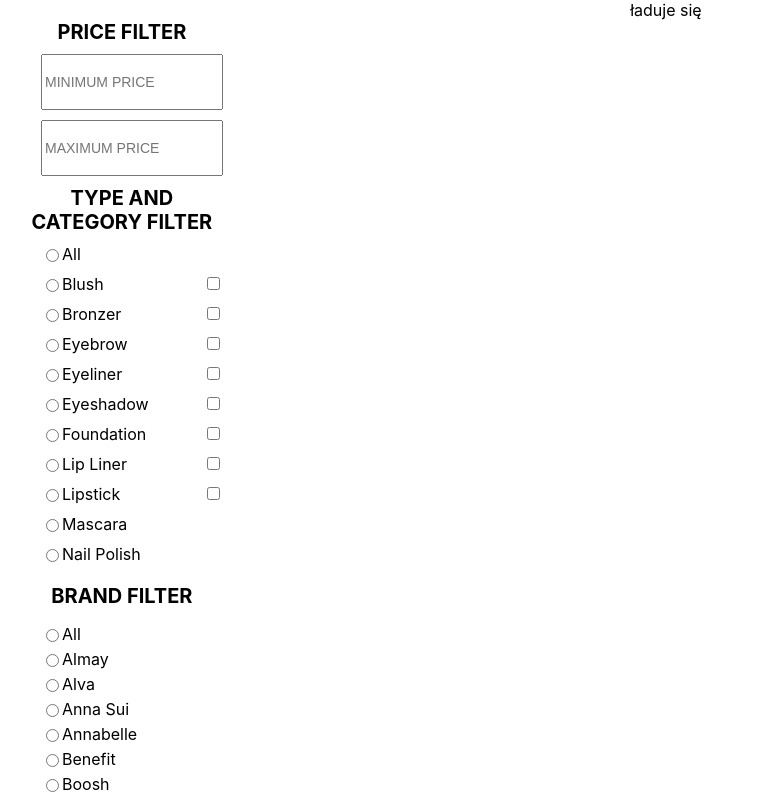
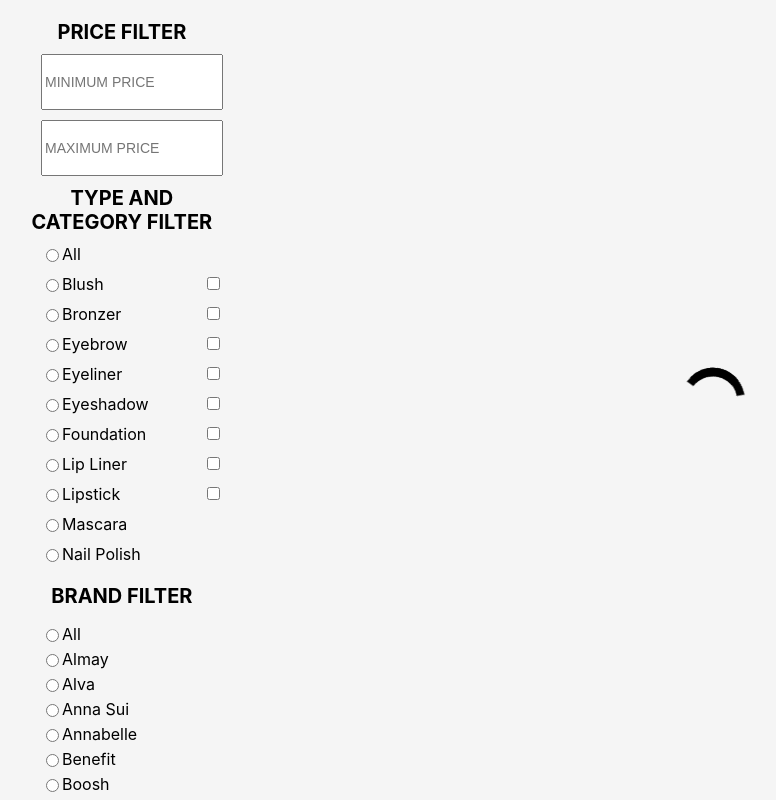
Before and after one commit to sQuIILL/cosmetics-list, a React (Create React App) app: page / in a window 1280 px wide. Shown: the top 800 px of the page, without its empty margins (95-871 px from the left). Built offline with nearby package versions, Linux system fonts and the light colour scheme; no server answers.

Commit message:
Loading icon,

```diff
--- a/public/index.html
+++ b/public/index.html
@@ -1,43 +1,20 @@
 <!DOCTYPE html>
 <html lang="en">
+
 <head>
   <meta charset="utf-8" />
   <link rel="icon" href="%PUBLIC_URL%/favicon.ico" />
   <meta name="viewport" content="width=device-width, initial-scale=1" />
   <meta name="theme-color" content="#000000" />
-    <meta
-      name="description"
-      content="Web site created using create-react-app"
-    />
+  <meta name="description" content="Web site created using create-react-app" />
   <link rel="apple-touch-icon" href="%PUBLIC_URL%/logo192.png" />
-    <!--
-      manifest.json provides metadata used when your web app is installed on a
-      user's mobile device or desktop. See https://developers.google.com/web/fundamentals/web-app-manifest/
-    -->
   <link rel="manifest" href="%PUBLIC_URL%/manifest.json" />
-    <!--
-      Notice the use of %PUBLIC_URL% in the tags above.
-      It will be replaced with the URL of the `public` folder during the build.
-      Only files inside the `public` folder can be referenced from the HTML.
+  <title>cosmetics list</title>
+</head>
 
-      Unlike "/favicon.ico" or "favicon.ico", "%PUBLIC_URL%/favicon.ico" will
-      work correctly both with client-side routing and a non-root public URL.
-      Learn how to configure a non-root public URL by running `npm run build`.
-    -->
-    <title>React App</title>
-  </head>
 <body>
   <noscript>You need to enable JavaScript to run this app.</noscript>
   <div id="root"></div>
-    <!--
-      This HTML file is a template.
-      If you open it directly in the browser, you will see an empty page.
+</body>
 
-      You can add webfonts, meta tags, or analytics to this file.
-      The build step will place the bundled scripts into the <body> tag.
-
-      To begin the development, run `npm start` or `yarn start`.
-      To create a production bundle, use `npm run build` or `yarn build`.
-    -->
-  </body>
 </html>
--- a/src/App.css
+++ b/src/App.css
@@ -1,14 +1,4 @@
 .App {
   text-align: center;
+  background-color: whitesmoke;
 }
-
-.App-header {
-  background-color: #282c34;
-  height: 300px;
-  display: flex;
-  flex-direction: column;
-  align-items: center;
-  justify-content: center;
-  font-size: calc(10px + 2vmin);
-  color: white;
-}
--- /dev/null
+++ b/src/components/LoadingIcon/LoadingIcon.jsx
@@ -0,0 +1,10 @@
+import React from 'react'
+
+import "./loadingIcon.css"
+function LoadingIcon() {
+    return (
+        <div className="lds-ring"><div></div><div></div><div></div><div></div></div>
+    )
+}
+
+export default LoadingIcon
--- /dev/null
+++ b/src/components/LoadingIcon/loadingIcon.css
@@ -0,0 +1,35 @@
+.lds-ring {
+    display: inline-block;
+    position: relative;
+    width: 80px;
+    height: 80px;
+  }
+  .lds-ring div {
+    box-sizing: border-box;
+    display: block;
+    position: absolute;
+    width: 64px;
+    height: 64px;
+    margin: 8px;
+    border: 8px solid black;
+    border-radius: 50%;
+    animation: lds-ring 1.2s cubic-bezier(0.5, 0, 0.5, 1) infinite;
+    border-color: black transparent transparent transparent;
+  }
+  .lds-ring div:nth-child(1) {
+    animation-delay: -0.45s;
+  }
+  .lds-ring div:nth-child(2) {
+    animation-delay: -0.3s;
+  }
+  .lds-ring div:nth-child(3) {
+    animation-delay: -0.15s;
+  }
+  @keyframes lds-ring {
+    0% {
+      transform: rotate(0deg);
+    }
+    100% {
+      transform: rotate(360deg);
+    }
+  }
--- a/src/components/PageLayout/CosmeticsListPage.jsx
+++ b/src/components/PageLayout/CosmeticsListPage.jsx
@@ -1,23 +1,26 @@
 import React from 'react'
 import useGetFilteredProducts from '../../middleware/useGetFilteredProducts';
+import LoadingIcon from '../LoadingIcon/LoadingIcon';
 import ProductsListLayout from '../ProductsListLayout/ProductsListLayout'
 import Sidebar from '../Sidebar/Sidebar';
+
 
 export default function CosmeticsListPage() {
     const { isLoading } = useGetFilteredProducts();
 
     return (
-        <div
-            style={{
-                display: "grid",
-                gridTemplateColumns: "repeat(9,1fr)",
-            }}>
+        <div style={{
+            display: "grid",
+            gridTemplateColumns: "repeat(9,1fr)",
+        }}>
             <div style={{ gridColumn: "1/3" }}>
                 <Sidebar />
             </div>
             <div style={{ gridColumn: "3/10" }}>
                 {isLoading ?
-                    <>ładuje się</>
+                    <div style={{position:"absolute", top:"45%",left:"60%"}}>
+                        <LoadingIcon/>
+                    </div>
                     :
                     <ProductsListLayout />
                 }
--- a/src/middleware/useGetFilteredProducts.js
+++ b/src/middleware/useGetFilteredProducts.js
@@ -5,7 +5,7 @@ import { useSearchState } from '../state/search-context';
 import { setProducts } from '../state/actionCreators';
 
 const BASE_URL = 'https://makeup-api.herokuapp.com/api/v1/products';
-const PRODUCTS_COUNT = 20;
+const PRODUCTS_COUNT = 30;
 
 const useGetFilteredProducts = () => {
     const [state, dispatch] = useSearchState();
@@ -31,7 +31,6 @@ const useGetFilteredProducts = () => {
                 dispatch(setProducts(data));
                 setIsLoading(false);
             });
-            console.log(params)
     };
 
     useEffect(() => {
```
Also changed, not shown: public/logo192.png (deleted), public/logo512.png (deleted). Lines whose indentation alone changed are shown as unchanged.
